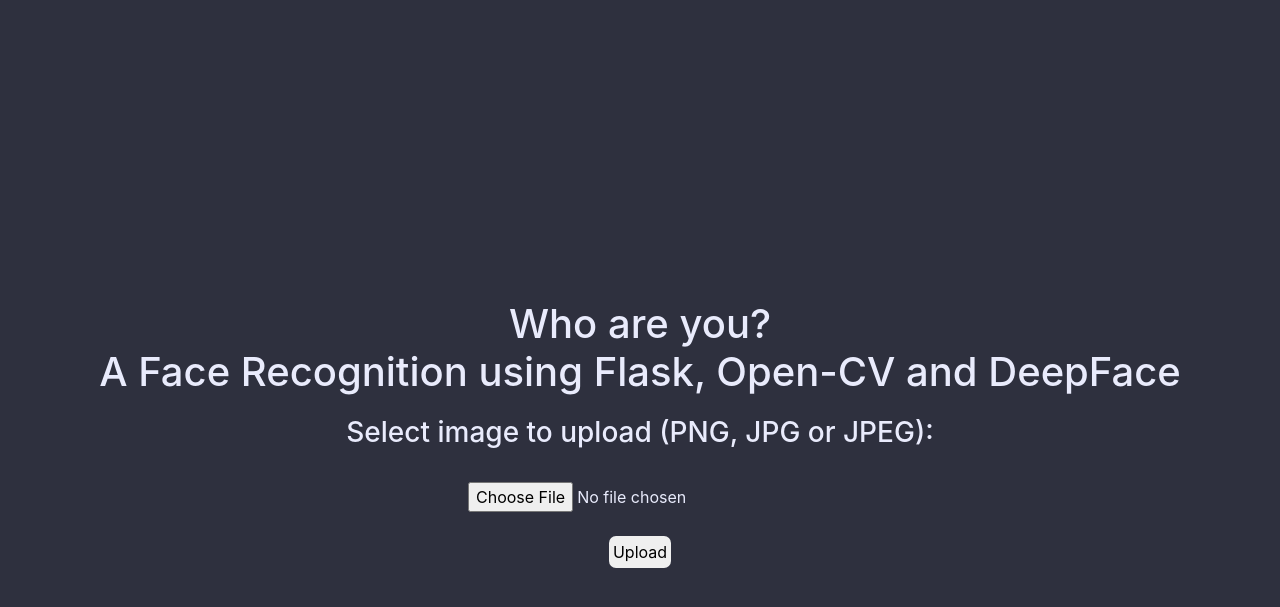
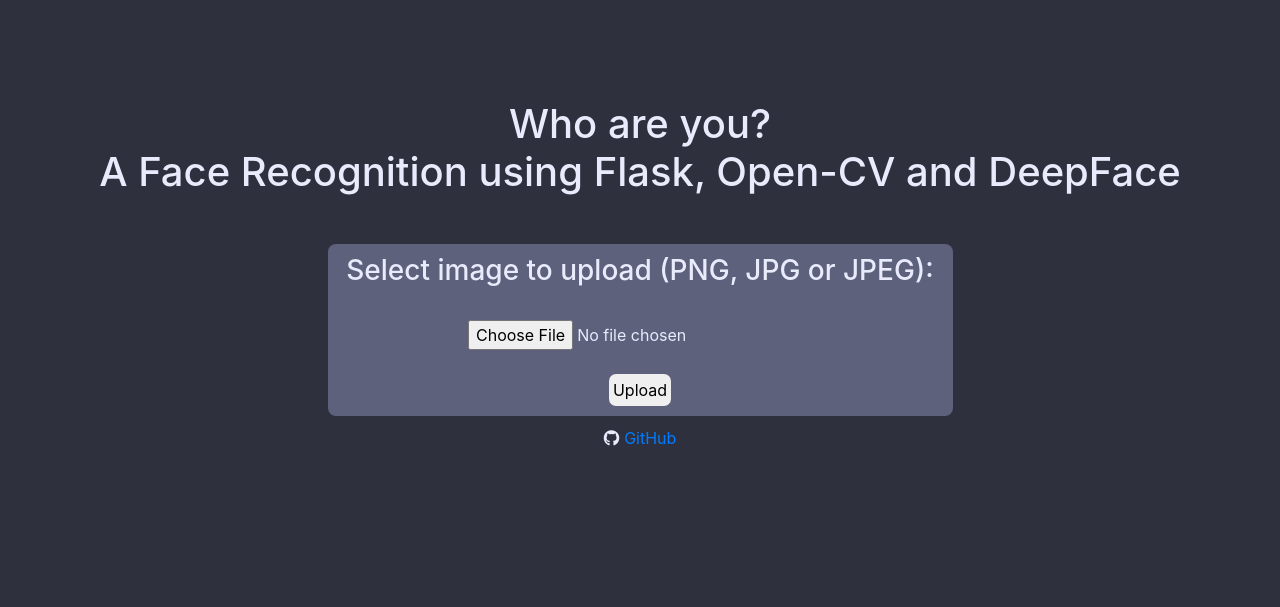
Before and after one commit to pierrot-p/WhoAreYou, a Flask app: page / in a window 1280 px wide. Shown: the top 607 px of the page. Run offline with Flask 2, Linux system fonts and the light colour scheme; some libraries are stand-ins or nearby versions.

Commit message:
Last touch for deploy

```diff
--- a/static/css/main.css
+++ b/static/css/main.css
@@ -5,15 +5,19 @@
   text-align: center;
   color: #e9ebfc;
   background-color: #2e303e;
-  margin-top: 300px;
+  margin-top: 100px;
 }
 
 form {
-  display: block;
+  border: none;
+  border-radius: 8px;
+  background-color: #5d617c;
+  width: 50%;
+  display: inline-block;
   justify-content: center;
   align-items: center;
   text-align: center;
-  margin: 10px;
+  margin-top: 40px;
   padding: 10px;
 }
 
@@ -23,3 +27,43 @@
   border: none;
   border-radius: 7px;
 }
+
+.links {
+  margin: 10px;
+}
+
+.links a {
+  margin-left: 5px;
+}
+
+.predictions {
+  display: flex;
+  justify-content: center;
+  align-items: center;
+  text-align: center;
+}
+.stats {
+  display: inline-block;
+  justify-content: center;
+  text-align: left;
+  margin-left: 30px;
+}
+
+.codebox {
+  margin: 10px;
+  border: 1px solid black;
+  background-color: #5d617c;
+  white-space: pre-line;
+  padding: 10px;
+  font-size: 0.9em;
+  display: inline-block;
+}
+
+.codebox code {
+  color: black;
+}
+
+img {
+  border: none;
+  border-radius: 8px;
+}
--- a/templates/base.html
+++ b/templates/base.html
@@ -7,6 +7,7 @@
 	<meta charset="utf-8">
     <link rel="stylesheet" href="https://stackpath.bootstrapcdn.com/bootstrap/4.5.2/css/bootstrap.min.css" integrity="sha384-JcKb8q3iqJ61gNV9KGb8thSsNjpSL0n8PARn9HuZOnIxN0hoP+VmmDGMN5t9UJ0Z" crossorigin="anonymous">
 	<link rel="stylesheet" href="/static/css/main.css">
+    <link rel="stylesheet" href="https://cdnjs.cloudflare.com/ajax/libs/font-awesome/6.1.1/css/all.min.css" integrity="sha512-KfkfwYDsLkIlwQp6LFnl8zNdLGxu9YAA1QvwINks4PhcElQSvqcyVLLD9aMhXd13uQjoXtEKNosOWaZqXgel0g==" crossorigin="anonymous" referrerpolicy="no-referrer" />
     <title>{% block title %}{% endblock %}</title>
 
 </head>
--- a/templates/index.html
+++ b/templates/index.html
@@ -7,5 +7,9 @@
   <br />
   <input type=submit value=Upload>
 </form>
+<br/>
+<div class="links">
+  <i class="fa-brands fa-github"></i><a href="https://github.com/matheusclmb/WhoAreYou" target="_blank">GitHub</a>
+</div>
 
 {% endblock %}
```
Also changed, not shown: templates/results.html (+11 -6 lines).
